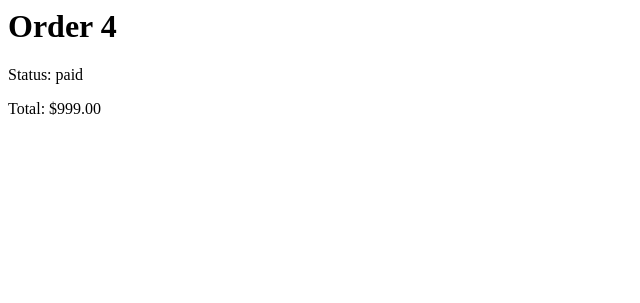
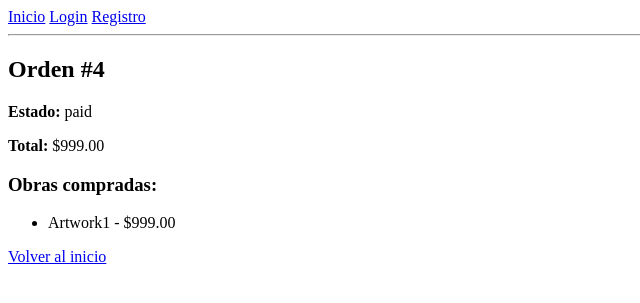
Before and after one commit to raflescc/Proyecto_Final_NEyDW, a Django app: page /orders/4/ in a window 1280 px wide. Shown: the top 303 px of the page, without its empty margins (0-640 px from the left). Run offline with Django 5.2, Linux system fonts and the light colour scheme; data comes from the database, SQL or seed files in the repository; both versions use the stored data as it was after the commit.

Commit message:
Información de la orden

```diff
--- a/orders/templates/orders/detail.html
+++ b/orders/templates/orders/detail.html
@@ -1,3 +1,24 @@
-<h1>Order {{ order.id }}</h1>
-<p>Status: {{ order.status }}</p>
-<p>Total: ${{ order.total }}</p>
+{% extends "base.html" %}
+
+{% block content %}
+
+<h2>Orden #{{ order.id }}</h2>
+
+<p><strong>Estado:</strong> {{ order.status }}</p>
+<p><strong>Total:</strong> ${{ order.total }}</p>
+
+<h3>Obras compradas:</h3>
+
+<ul>
+    {% for item in order.orderitem_set.all %}
+        <li>
+            {{ item.artwork.title }} - ${{ item.price }}
+        </li>
+    {% empty %}
+        <li>No hay productos en esta orden</li>
+    {% endfor %}
+</ul>
+
+<a href="/">Volver al inicio</a>
+
+{% endblock %}
```
Also changed, not shown: db.sqlite3, orders/views.py (line endings or trailing spaces).
